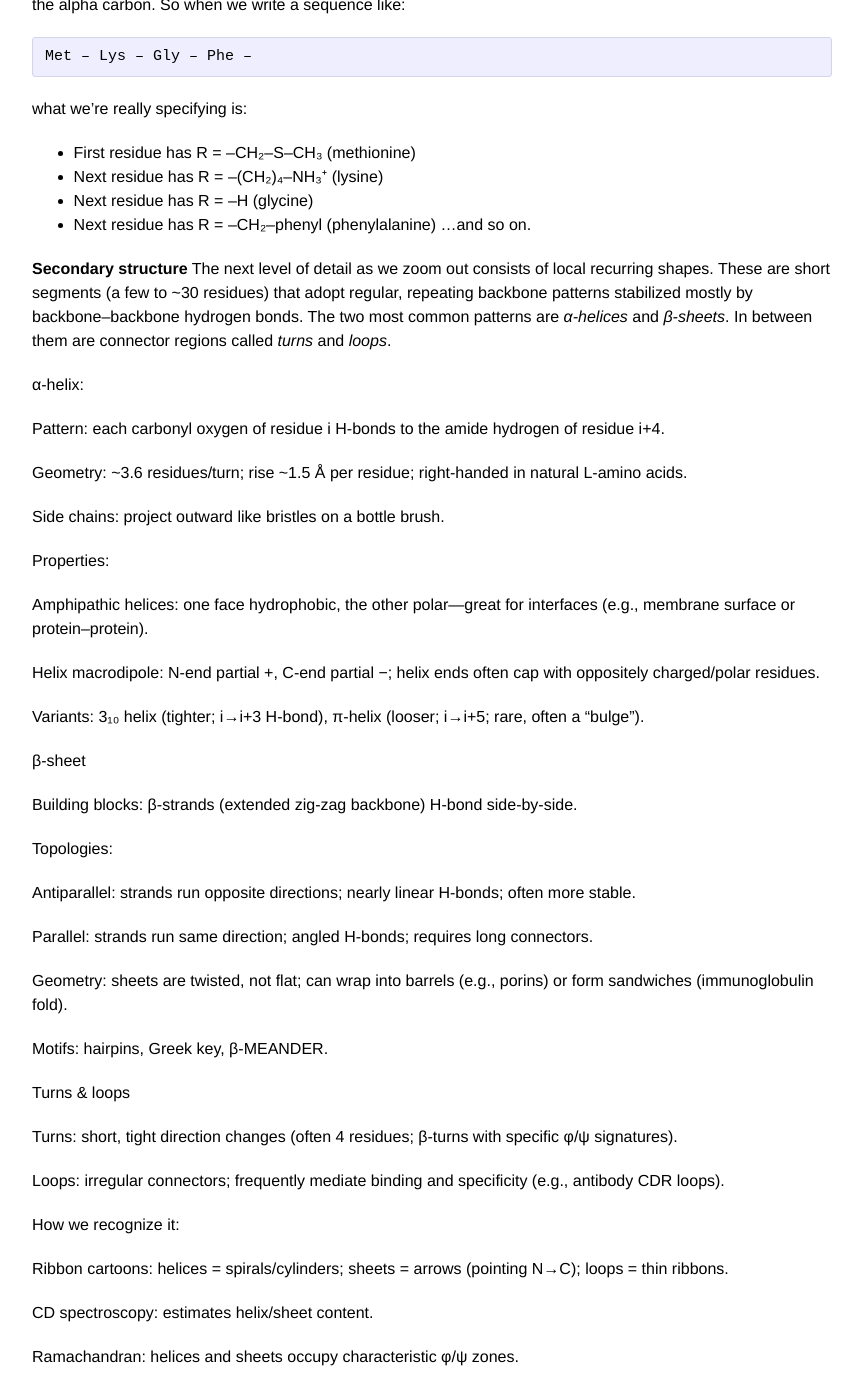
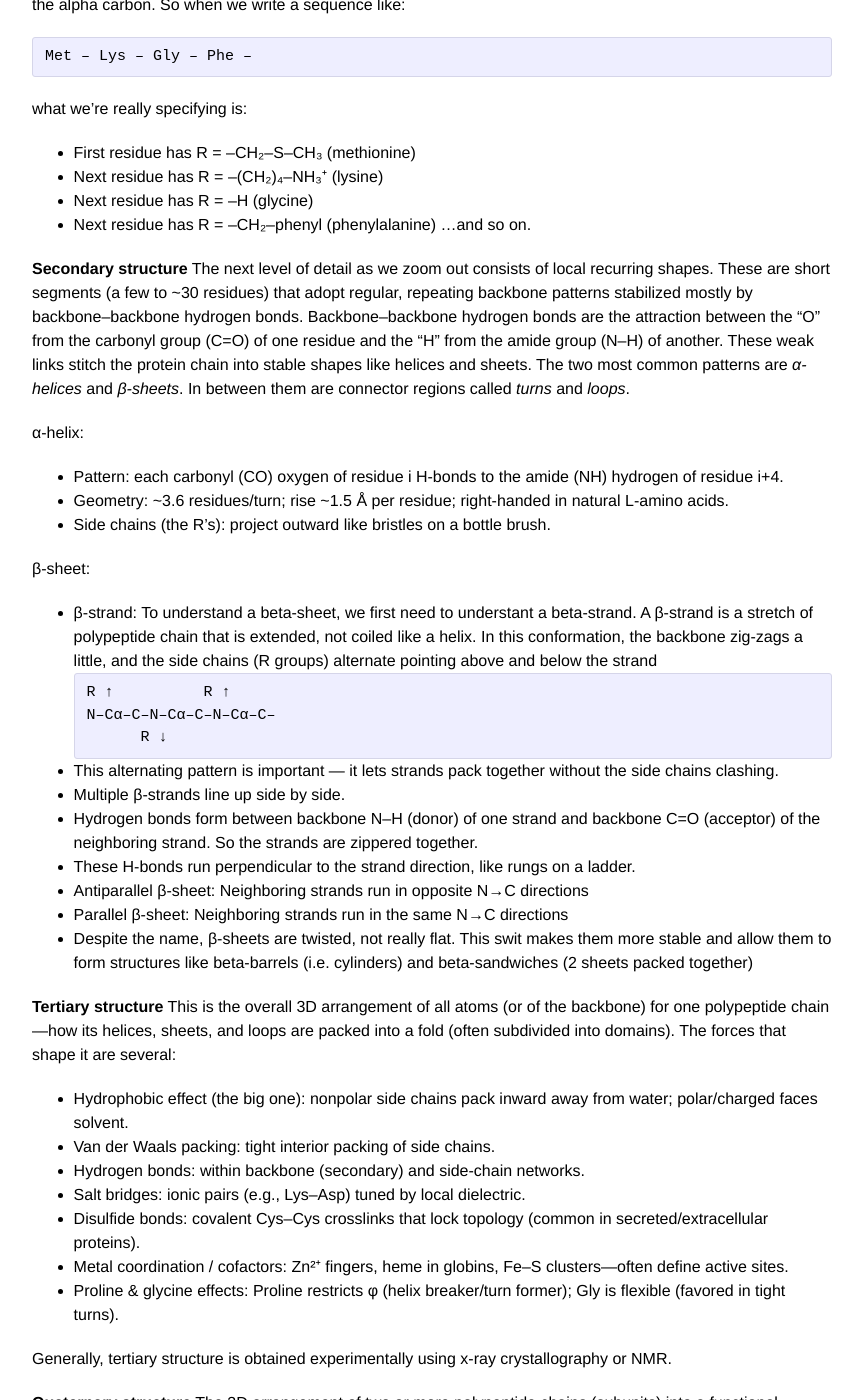
Before and after one commit to thecentraldogma/thecentraldogma.github.io, a Jekyll site: the page built from _posts/2024-08-15-structure.md, in a window 1280 px wide and 1400 px high, scrolled down 1742 px. Shown: the whole window, without its empty margins (208-1071 px from the left). Built offline with Jekyll 4.4.1, drawn with Linux system fonts in a browser that asks for light colours; some of the changed text lies outside the part shown.

Commit message:
Update 2024-08-15-structure.md

````diff
--- a/_posts/2024-08-15-structure.md
+++ b/_posts/2024-08-15-structure.md
@@ -59,48 +59,41 @@ what we’re really specifying is:
 
 **Secondary structure**
 The next level of detail as we zoom out consists of local recurring shapes.
-These are short segments (a few to ~30 residues) that adopt regular, repeating backbone patterns stabilized mostly by backbone–backbone hydrogen bonds. The two most common patterns are _α-helices_ and _β-sheets_. In between them are connector regions called _turns_ and _loops_.
+These are short segments (a few to ~30 residues) that adopt regular, repeating backbone patterns stabilized mostly by backbone–backbone hydrogen bonds. Backbone–backbone hydrogen bonds are the attraction between the “O” from the carbonyl group (C=O) of one residue and the “H” from the amide group (N–H) of another.
+These weak links stitch the protein chain into stable shapes like helices and sheets. The two most common patterns are _α-helices_ and _β-sheets_. In between them are connector regions called _turns_ and _loops_.
 
 α-helix:
+- Pattern: each carbonyl (CO) oxygen of residue i H-bonds to the amide (NH) hydrogen of residue i+4.
+- Geometry: ~3.6 residues/turn; rise ~1.5 Å per residue; right-handed in natural L-amino acids.
+- Side chains (the R's): project outward like bristles on a bottle brush.
 
-Pattern: each carbonyl oxygen of residue i H-bonds to the amide hydrogen of residue i+4.
+β-sheet:
+- β-strand: To understand a beta-sheet, we first need to understant a beta-strand. A β-strand is a stretch of polypeptide chain that is extended, not coiled like a helix. In this conformation, the backbone zig-zags a little, and the side chains (R groups) alternate pointing above and below the strand
+```
+  R ↑          R ↑
+N–Cα–C–N–Cα–C–N–Cα–C–
+        R ↓
+```
+- This alternating pattern is important — it lets strands pack together without the side chains clashing.
+- Multiple β-strands line up side by side.
+- Hydrogen bonds form between backbone N–H (donor) of one strand and backbone C=O (acceptor) of the neighboring strand. So the strands are zippered together.
+- These H-bonds run perpendicular to the strand direction, like rungs on a ladder.
+- Antiparallel β-sheet: Neighboring strands run in opposite N→C directions
+- Parallel β-sheet: Neighboring strands run in the same N→C directions
+- Despite the name, β-sheets are twisted, not really flat. This swit makes them more stable and allow them to form structures like beta-barrels (i.e. cylinders) and beta-sandwiches (2 sheets packed together)
 
-Geometry: ~3.6 residues/turn; rise ~1.5 Å per residue; right-handed in natural L-amino acids.
+**Tertiary structure**
+This is the overall 3D arrangement of all atoms (or of the backbone) for one polypeptide chain—how its helices, sheets, and loops are packed into a fold (often subdivided into domains). The forces that shape it are several:
 
-Side chains: project outward like bristles on a bottle brush.
+- Hydrophobic effect (the big one): nonpolar side chains pack inward away from water; polar/charged faces solvent.
+- Van der Waals packing: tight interior packing of side chains.
+- Hydrogen bonds: within backbone (secondary) and side-chain networks.
+- Salt bridges: ionic pairs (e.g., Lys–Asp) tuned by local dielectric.
+- Disulfide bonds: covalent Cys–Cys crosslinks that lock topology (common in secreted/extracellular proteins).
+- Metal coordination / cofactors: Zn²⁺ fingers, heme in globins, Fe–S clusters—often define active sites.
+- Proline & glycine effects: Proline restricts φ (helix breaker/turn former); Gly is flexible (favored in tight turns).
 
-Properties:
+Generally, tertiary structure is obtained experimentally using x-ray crystallography or NMR.
 
-Amphipathic helices: one face hydrophobic, the other polar—great for interfaces (e.g., membrane surface or protein–protein).
-
-Helix macrodipole: N-end partial +, C-end partial −; helix ends often cap with oppositely charged/polar residues.
-
-Variants: 3₁₀ helix (tighter; i→i+3 H-bond), π-helix (looser; i→i+5; rare, often a “bulge”).
-
-β-sheet
-
-Building blocks: β-strands (extended zig-zag backbone) H-bond side-by-side.
-
-Topologies:
-
-Antiparallel: strands run opposite directions; nearly linear H-bonds; often more stable.
-
-Parallel: strands run same direction; angled H-bonds; requires long connectors.
-
-Geometry: sheets are twisted, not flat; can wrap into barrels (e.g., porins) or form sandwiches (immunoglobulin fold).
-
-Motifs: hairpins, Greek key, β-MEANDER.
-
-Turns & loops
-
-Turns: short, tight direction changes (often 4 residues; β-turns with specific φ/ψ signatures).
-
-Loops: irregular connectors; frequently mediate binding and specificity (e.g., antibody CDR loops).
-
-How we recognize it:
-
-Ribbon cartoons: helices = spirals/cylinders; sheets = arrows (pointing N→C); loops = thin ribbons.
-
-CD spectroscopy: estimates helix/sheet content.
-
-Ramachandran: helices and sheets occupy characteristic φ/ψ zones.
+**Quaternary structure**
+The 3D arrangement of two or more polypeptide chains (subunits) into a functional oligomer or complex.
````
